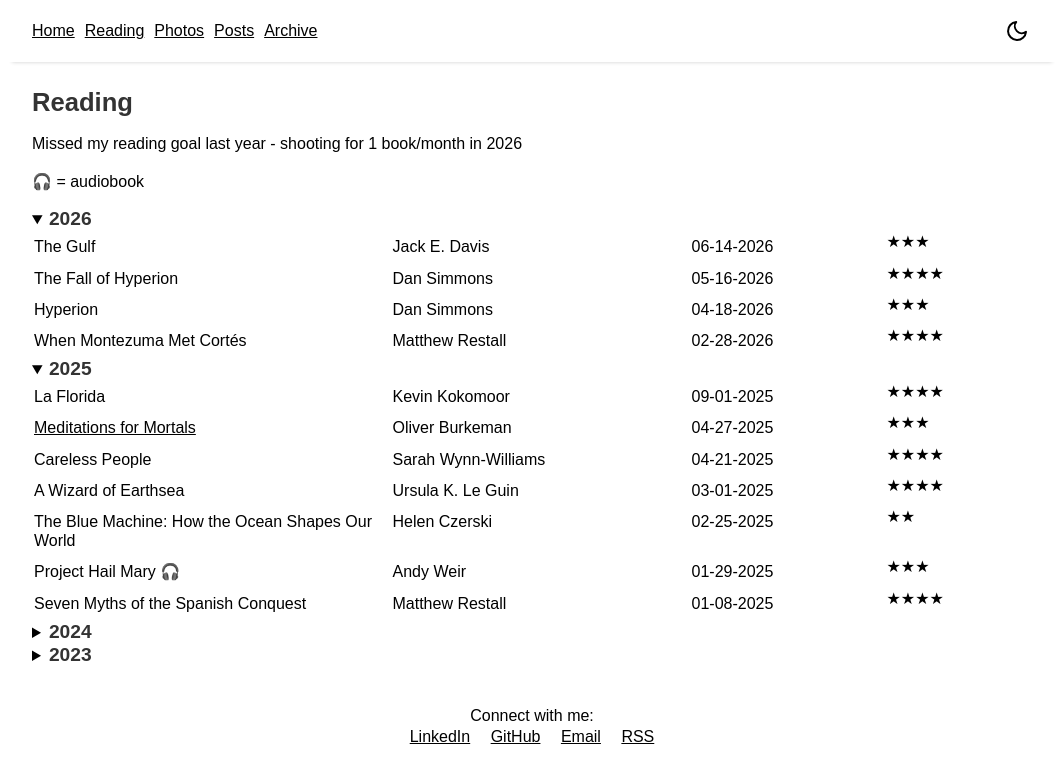
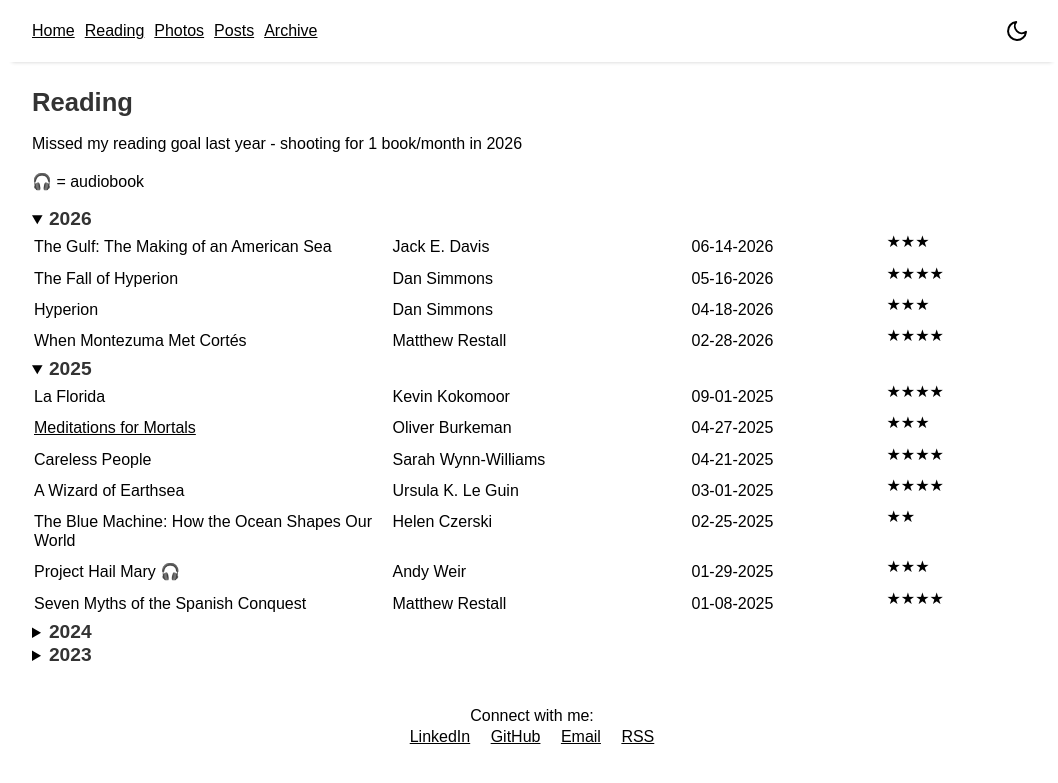
Before and after one commit to brandoncfallin/fallin-website, a Jekyll site: the page built from reading.md, in a window 1280 px wide. Shown: the top 783 px of the page, without its empty margins (108-1166 px from the left). Built offline with Jekyll 4.4.1, drawn with Linux system fonts in a browser that asks for light colours.

Commit message:
chore(reading_table_2026.html): update the gulf title

```diff
--- a/_includes/reading_table_2026.html
+++ b/_includes/reading_table_2026.html
@@ -1,7 +1,7 @@
 <table style="background-color:rgba(0, 0, 0, 0); width: 100%;">
     <tbody>
         <tr>
-            <td class="titles">The Gulf</td>
+            <td class="titles">The Gulf: The Making of an American Sea</td>
             <td class="authors">Jack E. Davis</td>
             <td class="dates">06-14-2026</td>
             <td class="stars">★★★</td>
```
